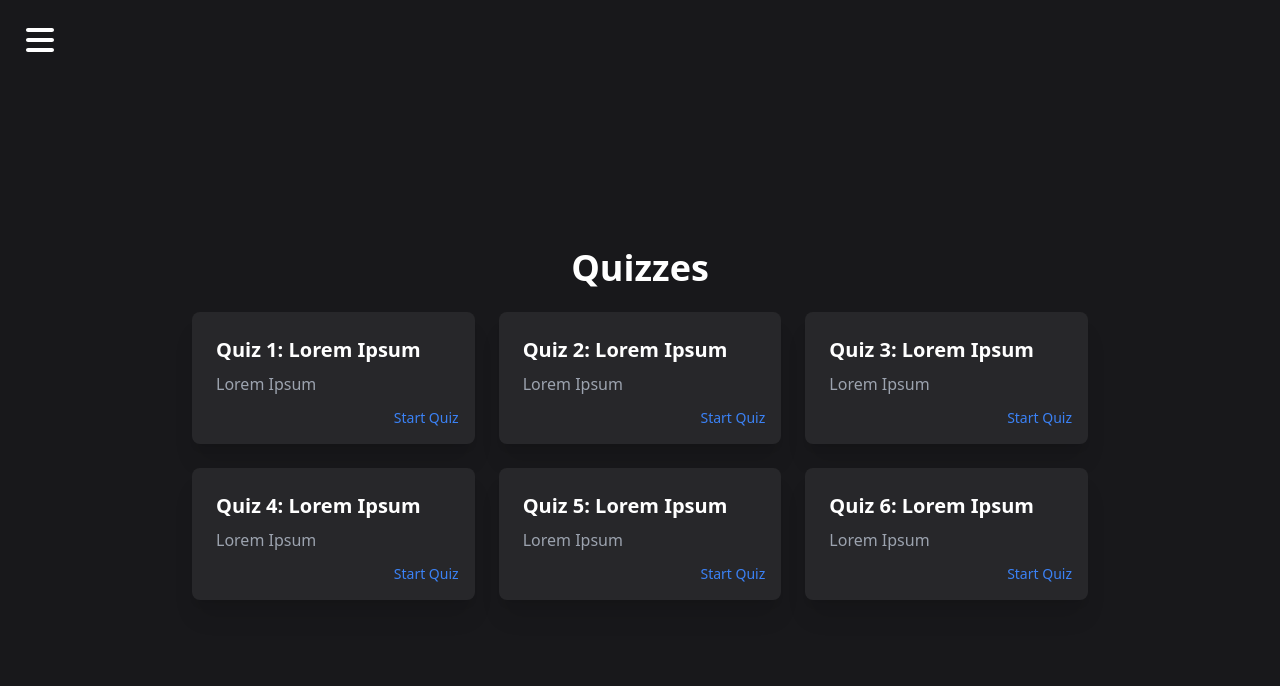
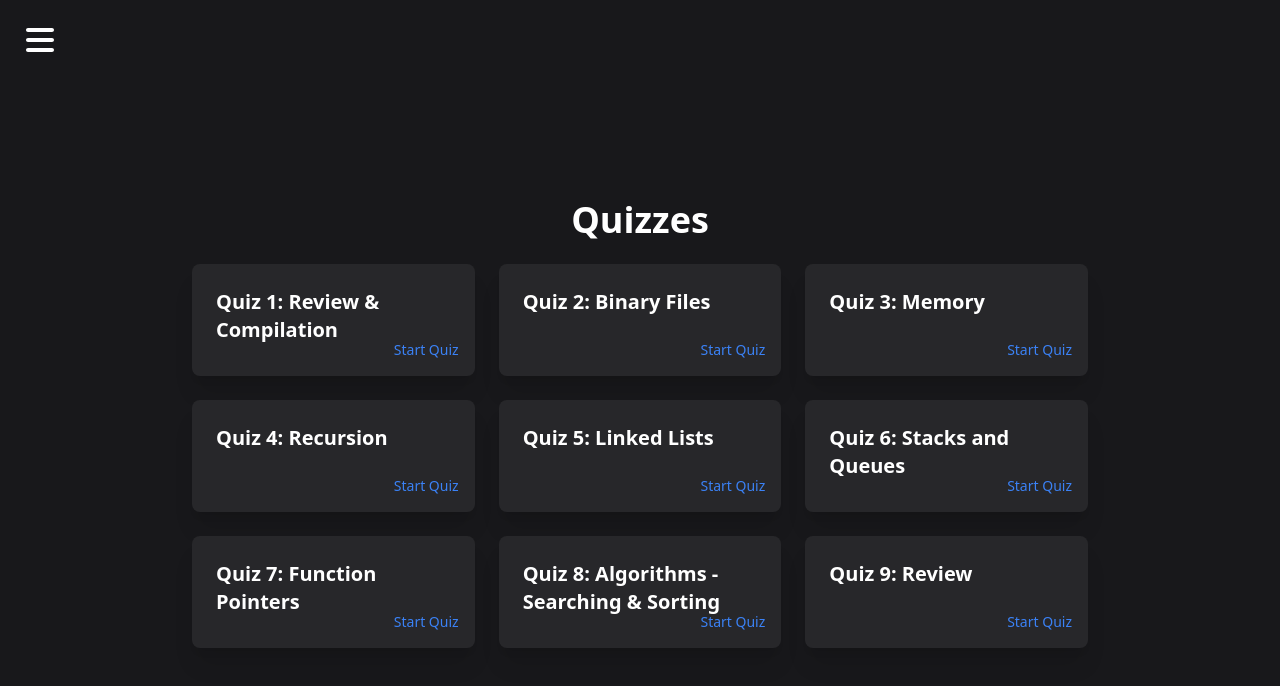
Before and after one commit to acandrewchow/cis2500-textbook, a Next.js app: page /quizzes/home in a window 1280 px wide. Shown: the top 686 px of the page. Built offline with nearby package versions, Linux system fonts and the light colour scheme.

Commit message:
Updates home page for quizzes

```diff
--- a/src/pages/quizzes/home.js
+++ b/src/pages/quizzes/home.js
@@ -4,12 +4,51 @@ import TableOfContents from "@/components/TableOfContents";
 
 const Home = () => {
   const quizzes = [
-    { label: "Quiz 1: Lorem Ipsum", description: "Lorem Ipsum", link: "/quizzes/quizOne" },
-    { label: "Quiz 2: Lorem Ipsum", description: "Lorem Ipsum", link: "/quizzes/quizTwo" },
-    { label: "Quiz 3: Lorem Ipsum", description: "Lorem Ipsum", link: "/quizzes/quizThree" },
-    { label: "Quiz 4: Lorem Ipsum", description: "Lorem Ipsum", link: "/quizzes/quizFour" },
-    { label: "Quiz 5: Lorem Ipsum", description: "Lorem Ipsum", link: "/quizzes/quizFive" },
-    { label: "Quiz 6: Lorem Ipsum", description: "Lorem Ipsum", link: "/quizzes/quizSix" },
+    {
+      label: "Quiz 1: Review & Compilation",
+      description: "",
+      link: "/quizzes/quizOne",
+    },
+    {
+      label: "Quiz 2: Binary Files",
+      description: "",
+      link: "/quizzes/quizTwo",
+    },
+    {
+      label: "Quiz 3: Memory",
+      description: "",
+      link: "/quizzes/quizThree",
+    },
+    {
+      label: "Quiz 4: Recursion",
+      description: "",
+      link: "/quizzes/quizFour",
+    },
+    {
+      label: "Quiz 5: Linked Lists",
+      description: "",
+      link: "/quizzes/quizFive",
+    },
+    {
+      label: "Quiz 6: Stacks and Queues",
+      description: "",
+      link: "/quizzes/quizSix",
+    },
+    {
+      label: "Quiz 7: Function Pointers",
+      description: "",
+      link: "/quizzes/quizSeven",
+    },
+    {
+      label: "Quiz 8: Algorithms - Searching & Sorting",
+      description: "",
+      link: "/quizzes/quizEight",
+    },
+    {
+      label: "Quiz 9: Review",
+      description: "",
+      link: "/quizzes/quizNine",
+    },
   ];
 
   return (
@@ -23,7 +62,6 @@ const Home = () => {
             className="bg-zinc-800 rounded-lg shadow-xl hover:shadow-2xl transform hover:scale-105 transition-all duration-300 p-6 flex flex-col justify-between"
           >
             <h3 className="text-xl font-semibold mb-2">{quiz.label}</h3>
-            <p className="text-gray-400 mb-6">{quiz.description}</p>
             <Link
               href={quiz.link}
               className="text-blue-500 hover:underline text-sm absolute bottom-4 right-4"
```
